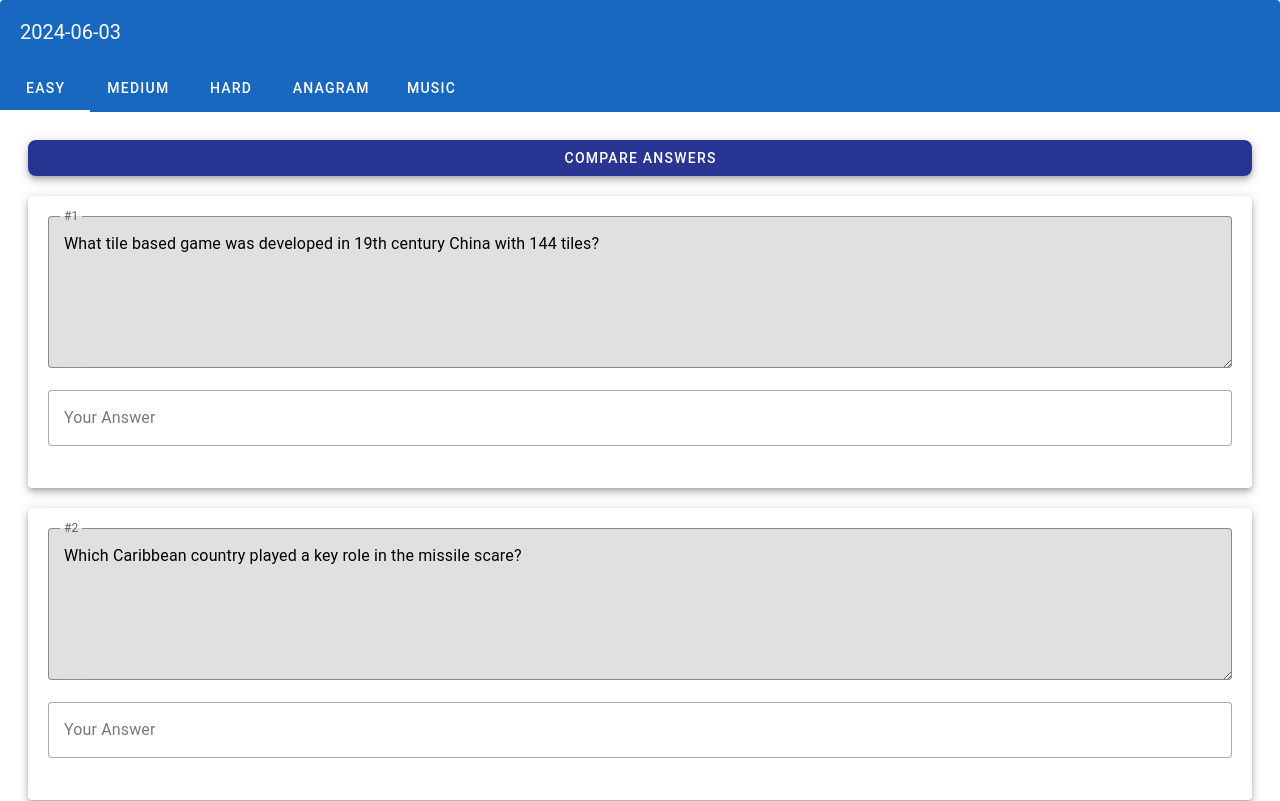
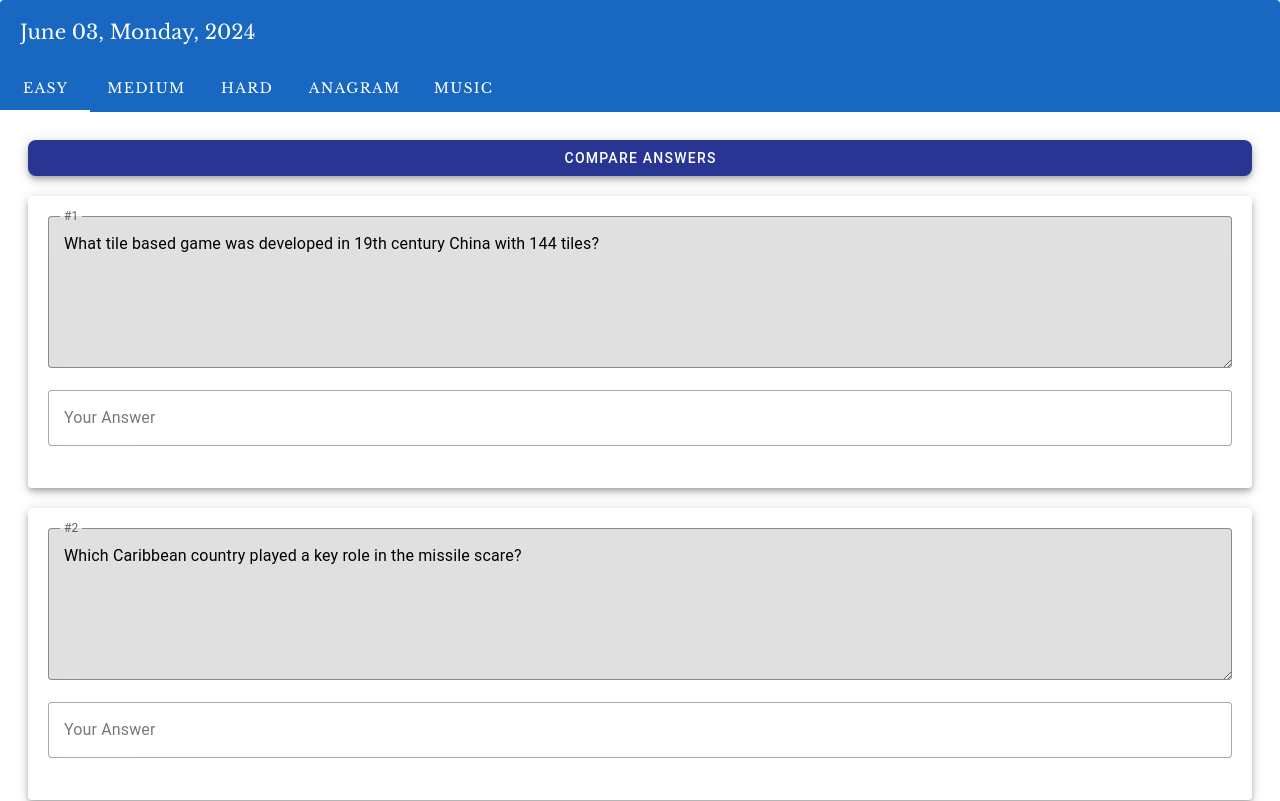
Before and after one commit to pro-dwadler/QuizAPI, a Vue app: page / in a window 1280 px wide. Shown: the top 801 px of the page. Built offline with nearby package versions, Linux system fonts and the light colour scheme.

Commit message:
update date visual

```diff
--- a/package.json
+++ b/package.json
@@ -10,6 +10,7 @@
   },
   "dependencies": {
     "axios": "^1.7.2",
+    "dayjs": "^1.11.11",
     "vue": "^3.4.21",
     "vue-router": "^4.3.2",
     "vuetify": "^3.6.8"
--- a/src/components/Window.vue
+++ b/src/components/Window.vue
@@ -30,13 +30,13 @@ onMounted(async () => {
 
         <v-toolbar color="primary">
 
-            <v-toolbar-title>{{ quiz.date }}</v-toolbar-title>
+            <v-toolbar-title class="libre-baskerville-regular">{{ quiz.date }}</v-toolbar-title>
 
             <v-spacer></v-spacer>
 
             <template v-slot:extension>
                 <v-tabs v-model="tab" bg-color="primary">
-                    <v-tab v-for="module in quiz.modules" :key="module.type" :value="module.type">{{ module.type
+                    <v-tab class="libre-baskerville-regular" v-for="module in quiz.modules" :key="module.type" :value="module.type">{{ module.type
                         }}</v-tab>
                 </v-tabs>
             </template>
@@ -65,5 +65,10 @@ onMounted(async () => {
 </template>
 
 <style scoped>
-
+@import url('https://fonts.googleapis.com/css2?family=Libre+Baskerville&display=swap');
+.libre-baskerville-regular {
+  font-family: "Libre Baskerville", serif;
+  font-weight: 400;
+  font-style: normal;
+}
 </style>
--- a/src/utils/dataUtil.js
+++ b/src/utils/dataUtil.js
@@ -1,6 +1,12 @@
+import dayjs from 'dayjs'
+
+export function formatDate(date) {
+    return dayjs(new Date(date)).format("MMMM DD, dddd, YYYY")
+}
+
 export async function getLastQuiz() {
     return {
-        date: '2024-06-03',
+        date: formatDate("2024-06-03"),
         modules: [
             {
                 type: 'EASY',
```
Also changed, not shown: 1 other file (tests, documents, lock files or other folders).
